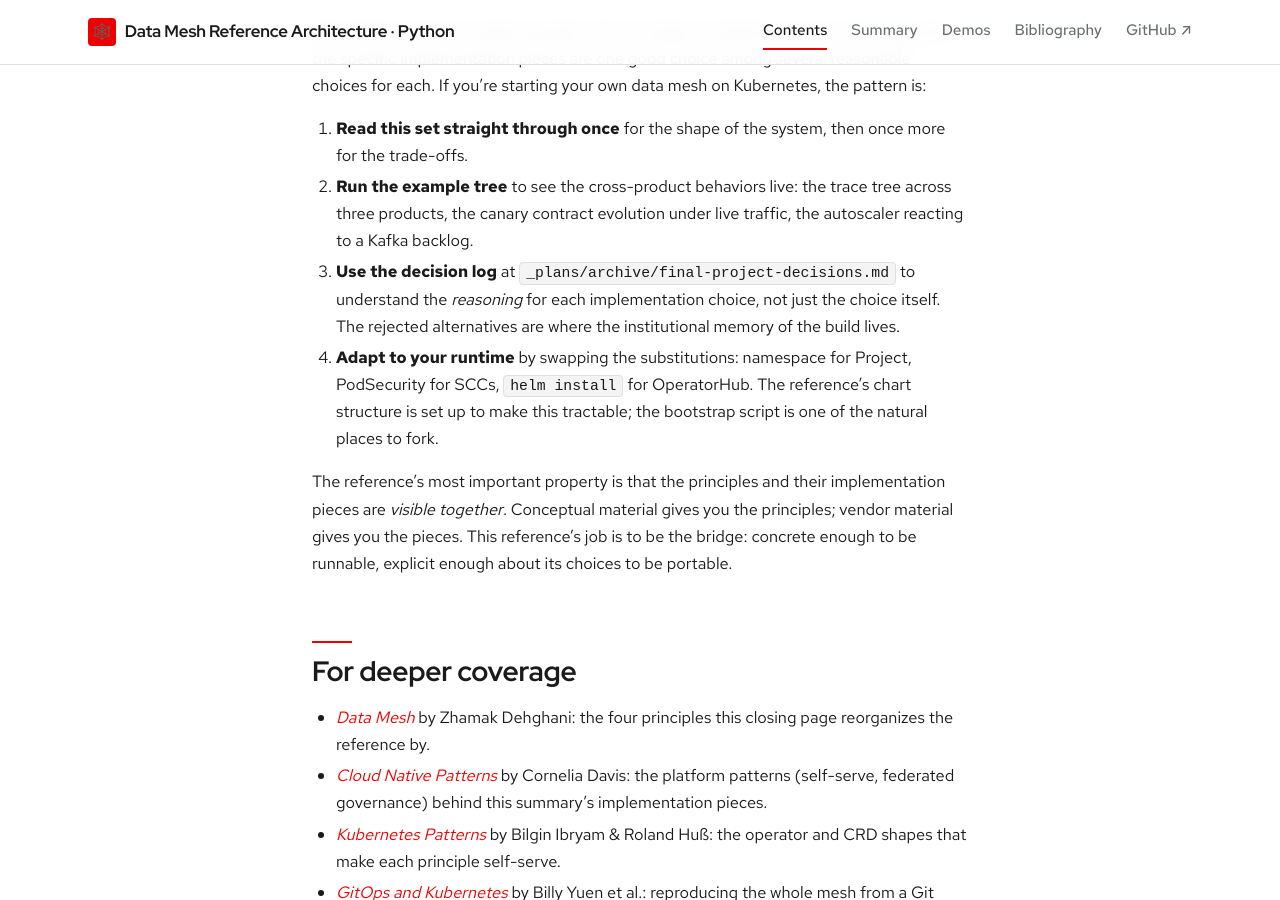
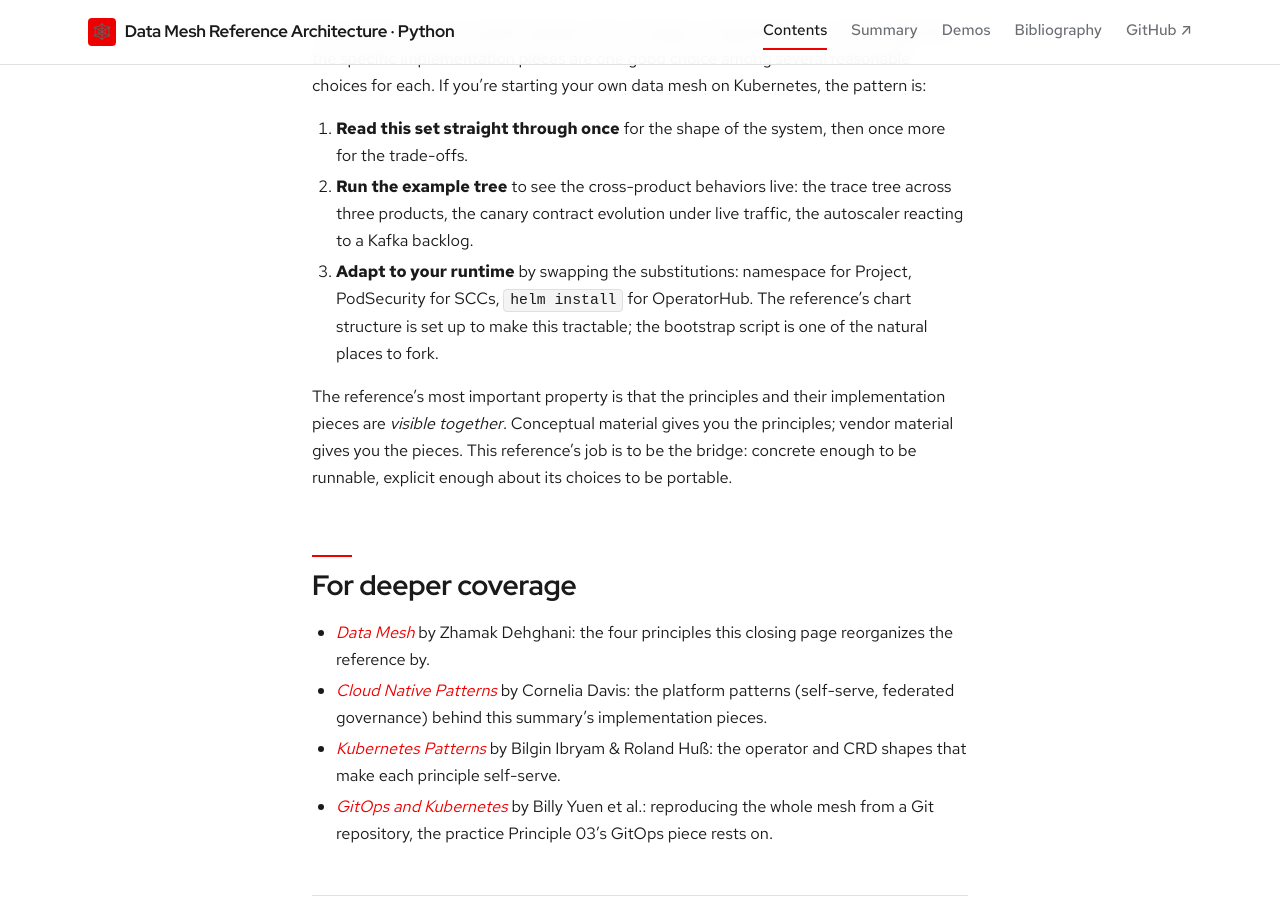
Before and after one commit to patterncatalyst/datamesh-reference-arch-python, a Jekyll site: the page built from _docs/10-summary.md, in a window 1280 px wide and 900 px high, scrolled down 7406 px. Built offline with Jekyll 4.4.1, drawn with Linux system fonts in a browser that asks for light colours; some web fonts are replaced.

Commit message:
docs: remove internal tracking codes (DRA-*) and _plans references from reader-facing chapters

```diff
--- a/_docs/10-summary.md
+++ b/_docs/10-summary.md
@@ -247,11 +247,7 @@ your own data mesh on Kubernetes, the pattern is:
 2. **Run the example tree** to see the cross-product behaviors live:
    the trace tree across three products, the canary contract evolution
    under live traffic, the autoscaler reacting to a Kafka backlog.
-3. **Use the decision log** at `_plans/archive/final-project-decisions.md`
-   to understand the *reasoning* for each implementation choice, not
-   just the choice itself. The rejected alternatives are where the
-   institutional memory of the build lives.
-4. **Adapt to your runtime** by swapping the substitutions: namespace
+3. **Adapt to your runtime** by swapping the substitutions: namespace
    for Project, PodSecurity for SCCs, `helm install` for OperatorHub.
    The reference's chart structure is set up to make this tractable;
    the bootstrap script is one of the natural places to fork.
```
Also changed, not shown: _docs/06-progressive-delivery-mtls.md (+1 -1 lines), _docs/11-running-on-openshift-crc.md (+4 -4 lines).
